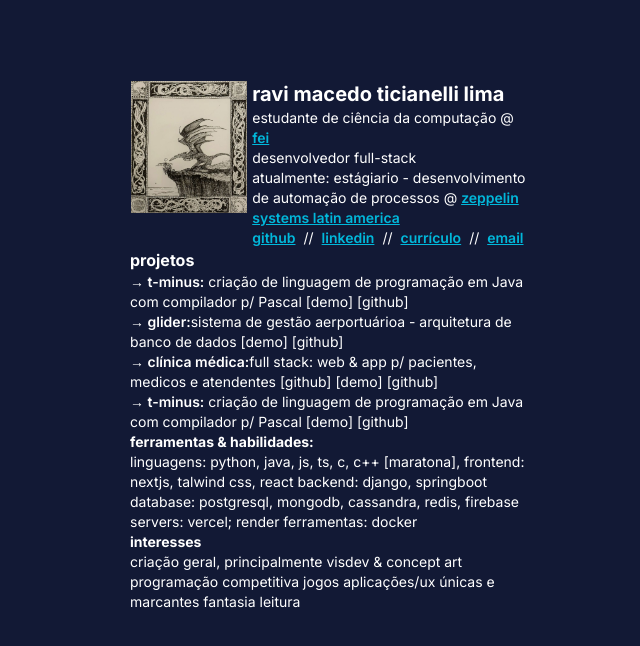
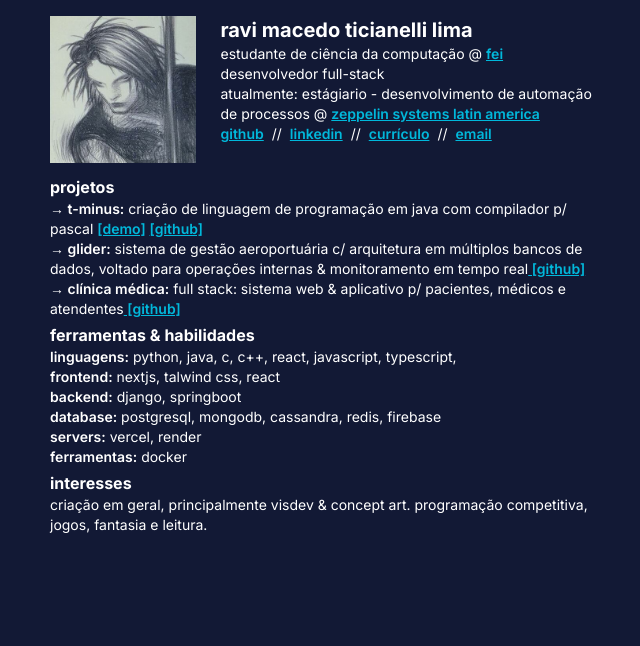
Before and after one commit to rvvtici/portfolio, a Next.js app: page / in a window 1280 px wide. Shown: the top 646 px of the page, without its empty margins (310-950 px from the left). Built offline with nearby package versions, Linux system fonts and the light colour scheme.

Commit message:
conteudo home

```diff
--- a/app/page.tsx
+++ b/app/page.tsx
@@ -39,11 +39,13 @@ export default function Home() {
 <div className="h-screen bg- bg-cover bg-[#121935] text-white">
 
 
-<main className="text-sm mx-90 p-20">
+<main className="text-sm mx-90">
 
-  <div className="flex flex-row justify-center">
+  <div className="flex flex-row pt-4 justify-center">
     <div className="">
-        <Image src="/icon2.jpeg" width={300} height={300} className="block p-[1px]" alt="logo github"/>
+        <Image src="/icon1.png"
+         width={300} height={300}
+         className="pr-[20px] pb-2" alt="icon site"/>
     </div>
 
 <div className="flex mx-1 flex-col">
@@ -87,67 +89,75 @@ export default function Home() {
 
   {/* <Carrossel /> */}
 
-  <div>
-    <h2 className="text-base font-bold">
+  <div className="flex flex-col justify-start ">
+    <h2 className="text-base mt-1 font-bold">
         projetos
     </h2>
 
     <div className="flex flex-row">
-      <p><span className="font-semibold">→ t-minus:</span> criação de linguagem de programação em Java com compilador p/ Pascal
-      <a target="_blank" href="/t-minus" className="hover:pointer"> [demo] </a>
-      <a target="_blank" href="https://github.com/rvvtici/t-minus" className="hover:pointer"> [github] </a>
+      <p><span className="font-semibold">→ t-minus:</span> criação de linguagem de programação em java com compilador p/ pascal
+      <a target="_blank" href="/t-minus" className="hover:pointer"> <span className="text-cyan-500 font-semibold underline hover:pointer">[demo]</span> </a>
+      <a target="_blank" href="https://github.com/rvvtici/t-minus" className="text-cyan-500 font-semibold underline hover:pointer"> [github] </a>
       {/* <a> [sobre] </a> */}
         </p>
     </div>
 
     <div className="flex flex-row">
-      <p><span className="font-semibold">→ glider:</span>
-         sistema de gestão aerportuárioa - arquitetura de banco de dados
-      <a target="_blank" href="/t-minus" className="hover:pointer"> [demo] </a>
-      <a target="_blank" href="https://github.com/rvvtici/t-minus" className="hover:pointer"> [github] </a>
-      {/* <a> [sobre] </a> */}
+      <p><span className="font-semibold">→ glider:</span> sistema de gestão aeroportuária c/ arquitetura em múltiplos bancos de dados,
+       voltado para operações internas & monitoramento em tempo real
+        <a target="_blank" href="https://github.com/rvvtici/sistema-gestao-aeroportuaria" className="text-cyan-500 font-semibold underline hover:pointer"> [github] </a>
       </p>
     </div>
 
       <div className="flex flex-row">
-      <p><span className="font-semibold">→ clínica médica:</span>
-        full stack: web & app p/ pacientes, medicos e atendentes [github]
-      <a target="_blank" href="/t-minus" className="hover:pointer"> [demo] </a>
-      <a target="_blank" href="https://github.com/rvvtici/t-minus" className="hover:pointer"> [github] </a>
-      {/* <a> [sobre] </a> */}
+      <p><span className="font-semibold">→ clínica médica:</span> full stack: sistema web & aplicativo p/ pacientes, médicos e atendentes
+      {/* <a target="_blank" href="https://snack.expo.dev/@rvvtici/clinica-medica" className="hover:pointer"> <span className="text-cyan-500 font-semibold underline hover:pointer">[demo app]</span> </a> */}
+      <a target="_blank" href="https://github.com/rvvtici/clinica-medica" className="text-cyan-500 font-semibold underline hover:pointer"> [github] </a>
+
         </p>
     </div>
-
-        <div className="flex flex-row">
-      <p><span className="font-semibold">→ t-minus:</span> criação de linguagem de programação em Java com compilador p/ Pascal
-      <a target="_blank" href="/t-minus" className="hover:pointer"> [demo] </a>
-      <a target="_blank" href="https://github.com/rvvtici/t-minus" className="hover:pointer"> [github] </a>
-      {/* <a> [sobre] </a> */}
-        </p>
   </div>
 
-  </div>
+  <h2 className="text-base mt-1 font-bold">
+      ferramentas & habilidades
+  </h2>
+  <p>
+    <span className="font-semibold">linguagens:</span> python, java, c, c++, react, javascript, typescript,
+  </p>
+  <p>
 
+<span className="font-semibold">
+  frontend:
+</span> nextjs, talwind css, react
+  </p>
 
-<h2 className="font-bold">
-  ferramentas & habilidades:
-</h2>
-linguagens: python,  java, js, ts, c, c++ [maratona],
-frontend: nextjs, talwind css, react
-backend: django, springboot
-database: postgresql, mongodb, cassandra, redis, firebase
-servers: vercel; render
-ferramentas: docker
+  <p>
+<span className="font-semibold">
+  backend:
+</span> django, springboot
+  </p>
+  <p>
+<span className="font-semibold">
+  database:
+</span> postgresql, mongodb, cassandra, redis, firebase
+  </p>
+  <p>
+<span className="font-semibold">
+  servers:
+</span> vercel, render
+  </p>
+  <p>
+<span className="font-semibold">
+  ferramentas:
+</span> docker
+  </p>
 
-<h2 className="font-bold">
+<h2 className="text-base mt-1 font-bold">
     interesses
 </h2>
-criação geral, principalmente visdev & concept art
-programação competitiva
-jogos
-aplicações/ux únicas e marcantes
-fantasia
-leitura
+<p>
+  criação em geral, principalmente visdev & concept art. programação competitiva, jogos, fantasia e leitura.
+</p>
 
 
 </main>
```
Lines whose indentation alone changed are shown as unchanged.
